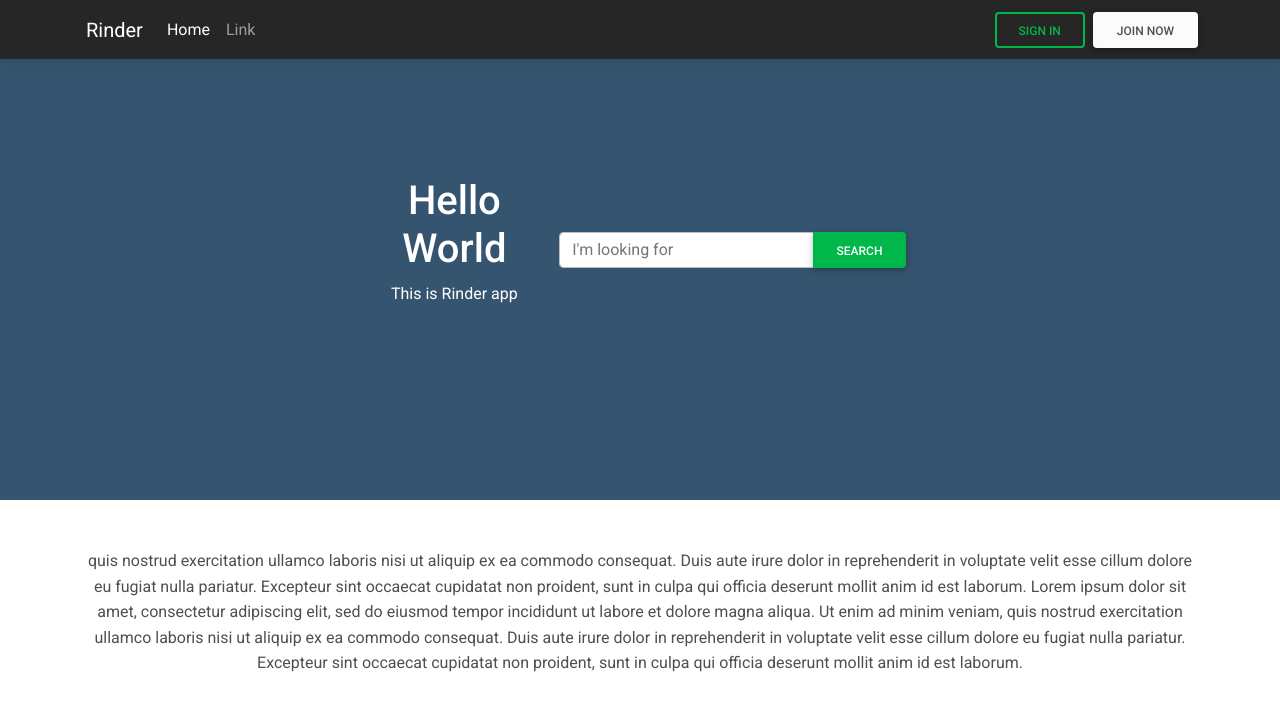
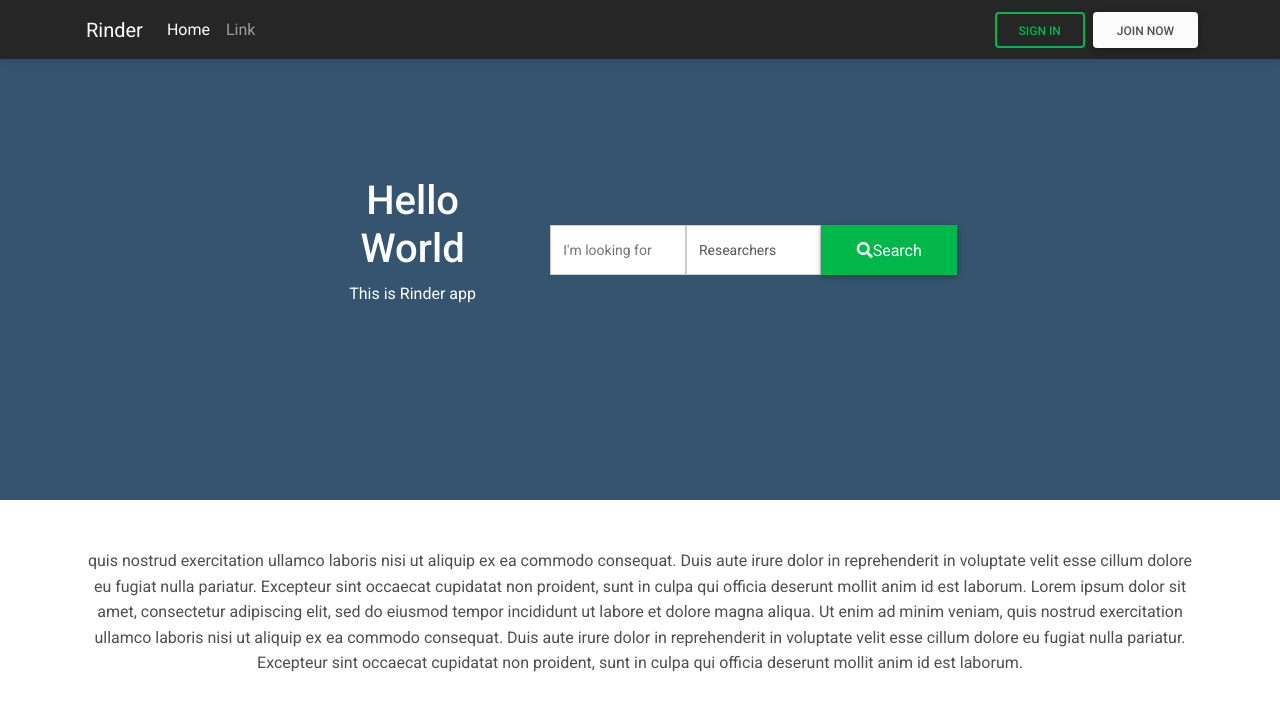
Before and after one commit to Ahsan-Ehtesham/Rinder-Website, a plain HTML site: page index.html in a window 1280 px wide. Drawn offline with nearby package versions, Linux system fonts and the light colour scheme.

Commit message:
Third-Commit

```diff
--- a/index.html
+++ b/index.html
@@ -60,8 +60,8 @@
     <!-- Navbar -->
     <nav class="navbar fixed-top navbar-expand-lg navbar-dark bg-dark scrolling-navbar">
       <div class="container">
-        <button class="navbar-toggler" type="button" data-mdb-toggle="collapse" data-mdb-target="#navbarTogglerDemo03"
-          aria-controls="navbarTogglerDemo03" aria-expanded="false" aria-label="Toggle navigation">
+        <button class="navbar-toggler" type="button" data-mdb-toggle="collapse" data-mdb-target="#navbarToggler"
+          aria-controls="navbarToggler" aria-expanded="false" aria-label="Toggle navigation">
           <i class="fas fa-bars"></i>
         </button>
         <a class="navbar-brand" href="#">
@@ -99,19 +99,58 @@
       <div class="mask">
         <div class="d-flex justify-content-center align-items-center h-100">
           <div class="text-white">
-            <div class="container">
+            <div class="container-fluid">
               <div class="row justify-content-center align-items-center">
-                <div class="col-lg-4">
+                <div class="col-lg-4 float-left">
                   <h1>Hello World</h1>
                   <p>This is Rinder app</p>
                 </div>
                 <div class="col-lg-8">
-                  <form class="d-flex input-group w-auto">
+                  <!-- <form class="d-flex input-group w-auto">
                     <input type="search" class="form-control" placeholder="I'm looking for" aria-label="Search" />
                     <button class="btn btn-success" type="button" data-mdb-ripple-color="light">
                       Search
                     </button>
-                  </form>
+                  </form> -->
+                  <!-- Example split primary button -->
+                  <!-- <div class="btn-group d-flex w-auto">
+                    <input type="search" class="form-control no-borders" placeholder="I'm looking for" aria-label="Search" />
+                    <div class="dropdown btn-group ">
+                      <button class="btn btn-light dropdown-toggle" type="button" id="dropdownMenuButton"
+                        data-mdb-toggle="dropdown" aria-expanded="false">
+                        Sony
+                      </button>
+                      <div class="dropdown-menu">
+                        <a class="dropdown-item" href="#">Researchers</a>
+                        <a class="dropdown-item" href="#">Projects</a>
+                      </div>
+                    </div>
+                    <button class="btn btn-success" type="button" data-mdb-ripple-color="light">
+                      <i class="fas fa-search">Search Now</i>
+                    </button>
+                  </div> -->
+                  <div class="container-fluid">
+                    <form action="#" method="post" novalidate="novalidate">
+                      <div class="row">
+                        <div class="col-lg-12">
+                          <div class="row">
+                            <div class="col-lg-4 col-md-4 col-sm-12 p-0">
+                              <input type="text" class="form-control search-slt" placeholder="I'm looking for">
+                            </div>
+                            <div class="col-lg-4 col-md-4 col-sm-12 p-0">
+                              <select class="form-control search-slt" id="exampleFormControlSelect1">
+                                <option>Researchers</option>
+                                <option>Projects</option>
+                              </select>
+                            </div>
+                            <div class="col-lg-4 col-md-4 col-sm-12 p-0">
+                              <button type="button" class="btn btn-success wrn-btn" data-mdb-ripple-color="light"><i class="fas fa-search"></i>Search</button>
+                            </div>
+                          </div>
+                        </div>
+                      </div>
+                    </form>
+                  </div>
                 </div>
               </div>
             </div>
--- a/style.css
+++ b/style.css
@@ -2,3 +2,40 @@
     background-color: #35546f;
     background-color: rgba(0, 0, 0, 0.9)
 } */
+/*search box css start here*/
+.search-sec{
+    padding: 2rem;
+}
+.search-slt{
+    display: block;
+    width: 100%;
+    font-size: 0.875rem;
+    line-height: 1.5;
+    color: #55595c;
+    background-color: #fff;
+    background-image: none;
+    border: 1px solid #ccc;
+    height: calc(3rem + 2px) !important;
+    border-radius:0;
+}
+.wrn-btn{
+    width: 100%;
+    font-size: 16px;
+    font-weight: 400;
+    text-transform: capitalize;
+    height: calc(3rem + 2px) !important;
+    border-radius:0;
+}
+@media (min-width: 992px){
+    .search-sec{
+        position: relative;
+        top: -114px;
+        background: rgba(26, 70, 104, 0.51);
+    }
+}
+
+@media (max-width: 992px){
+    .search-sec{
+        background: #1A4668;
+    }
+}
```
